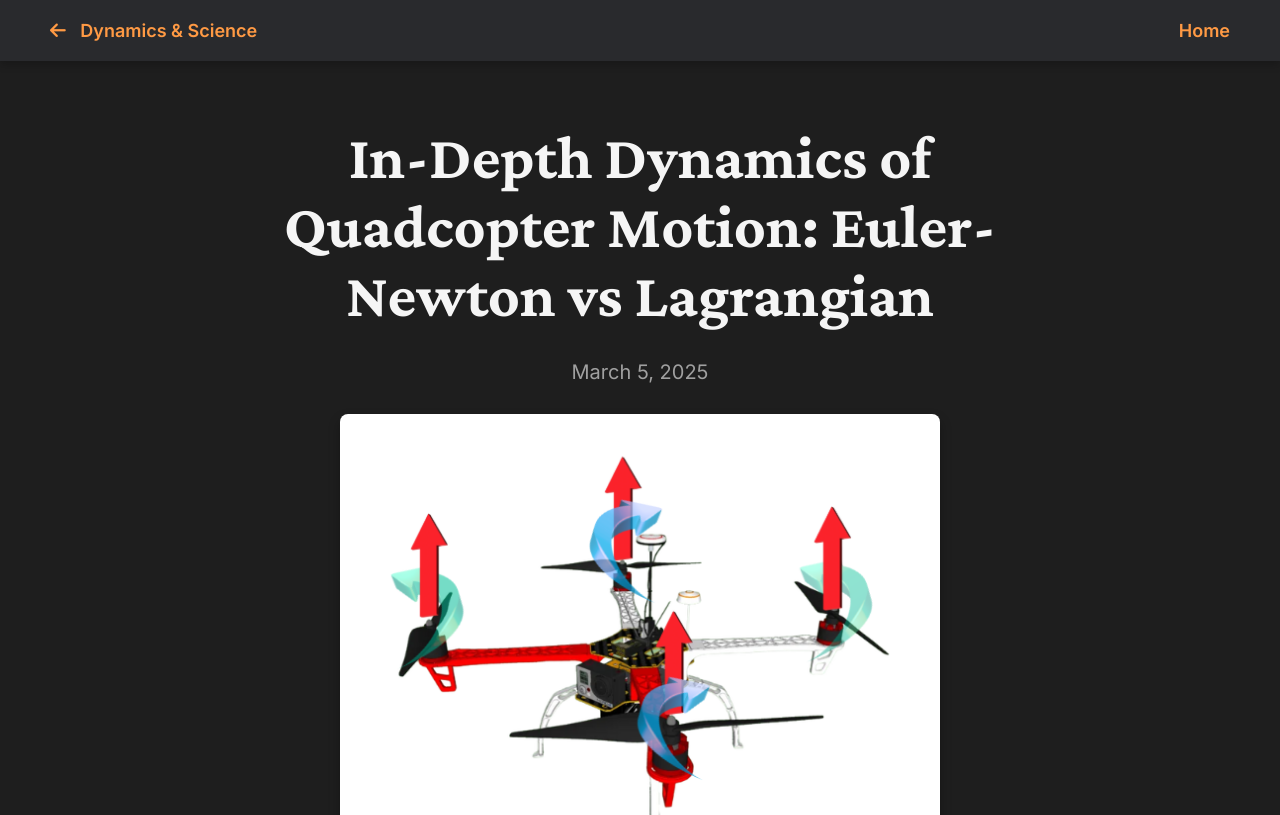
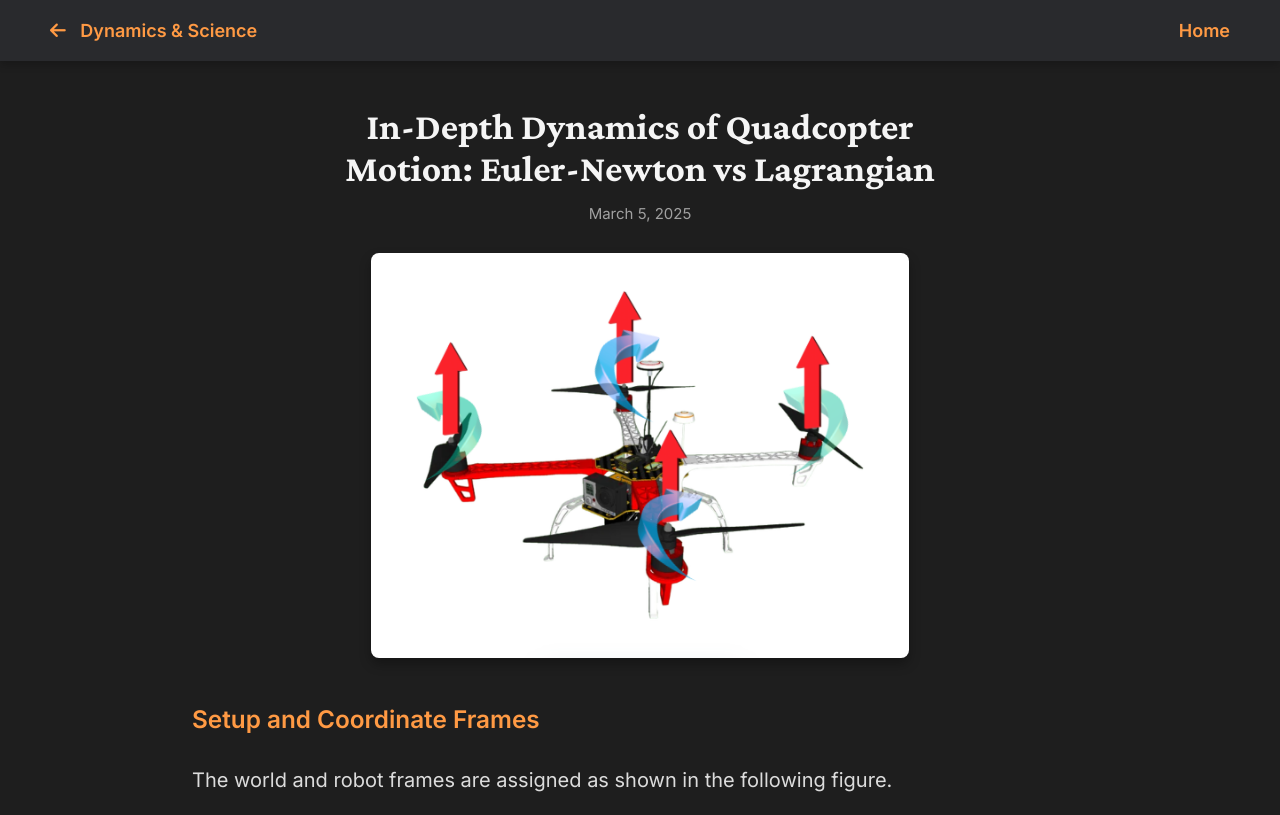
Before and after one commit to DCVAM/DroneControlHub, a website: page dynamics/blogPosts/week2.html in a window 1280 px wide. Shown: the top 815 px of the page. Drawn offline with nearby package versions, Linux system fonts and the light colour scheme.

Commit message:
fixed sizing issues

```diff
--- a/assets/css/blogpoststyles.css
+++ b/assets/css/blogpoststyles.css
@@ -1,5 +1,21 @@
 
 @import url('https://fonts.googleapis.com/css2?family=Crimson+Pro:ital,wght@0,200..900;1,200..900&family=Inter:ital,opsz,wght@0,14..32,100..900;1,14..32,100..900&display=swap');
+
+:root {
+    --fs-l-800: 60px;
+    --fs-l-600: 36px;
+    --fs-l-400: 26px;
+    --fs-l-200: 20px;
+    --fs-l-150: 18px;
+    --fs-l-100: 15px;
+
+    --fs-s-800: 30px;
+    --fs-s-600: 18px;
+    --fs-s-400: 13px;
+    --fs-s-200: 10px;
+    --fs-s-150: 9px;
+    --fs-s-100: 7.5px;
+}
 
 body {
     background-color: #1e1e1e;
@@ -10,6 +26,7 @@ body {
     display: flex;
     flex-direction: column;
     align-items: center;
+    text-wrap: balance;
 }
 
 /* Navbar */
@@ -35,7 +52,7 @@ body {
 .navbar a {
     color: #ff9a44;
     text-decoration: none;
-    font-size: 18px;
+    font-size: clamp(var(--fs-s-150), 1.1vw + 0.3rem,var(--fs-l-150));
     font-weight: 600;
     transition: color 0.3s ease;
 }
@@ -54,7 +71,9 @@ body {
 
 .blog-post h1 {
     font-family: 'Crimson Pro', serif;
-    font-size: 62px;
+    font-size: clamp(var(--fs-s-800), 1.8vw + 0.9rem,var(--fs-l-800));
+    /* font-size: 40px; */
+    /* font-size: ; */
     font-weight: 700;
     color: #f5f5f5;
     text-align: center;
@@ -62,7 +81,7 @@ body {
 
 .date {
     text-align: center;
-    font-size: 20px;
+    font-size: clamp(var(--fs-s-100), 1vw + 0.25rem,var(--fs-l-100));
     color: #a0a0a0;
     margin-top: -10px;
     margin-bottom: 30px;
@@ -70,13 +89,13 @@ body {
 
 /* Blog Content */
 .content {
-    font-size: 20px;
+    font-size: clamp(var(--fs-s-200), 1.3vw + 0.35rem,var(--fs-l-200));
     line-height: 1.8;
     color: #dcdcdc;
 }
 
 .content h2 {
-    font-size: 26px;
+    font-size: clamp(var(--fs-s-400), 1.4vw + 0.4rem,var(--fs-l-400));
     font-weight: 600;
     color: #ff9a44;
     margin-top: 40px;
@@ -84,7 +103,7 @@ body {
 .content h1 {
     font-family: inherit;
     text-align: left;
-    font-size: 36px;
+    font-size: clamp(var(--fs-s-600), 1.6vw + 0.7rem,var(--fs-l-600));
     font-weight: 600;
     color: #ff9a44;
     margin-top: 40px;
@@ -105,8 +124,11 @@ body {
 }
 
 .image-container img {
-    width: 100%;
-    max-width: 600px;
+    /* width: 100%; */
+    /* width:clamp(300px,3rem,600px); */
+    width: 60%;
+    min-width: 300px;
+    max-width: 550px;
     border-radius: 8px;
     box-shadow: 0px 6px 12px rgba(0, 0, 0, 0.3);
 }
@@ -114,7 +136,7 @@ body {
 /* Footer */
 .footer {
     text-align: center;
-    font-size: 14px;
+    font-size: clamp(var(--fs-s-100), 0.9vw + 0.22rem,var(--fs-l-100));
     color: #aaa;
     padding: 20px;
     margin-top: 50px;
```
Also changed, not shown: dynamics/mainPage.html (+3 -1 lines).
